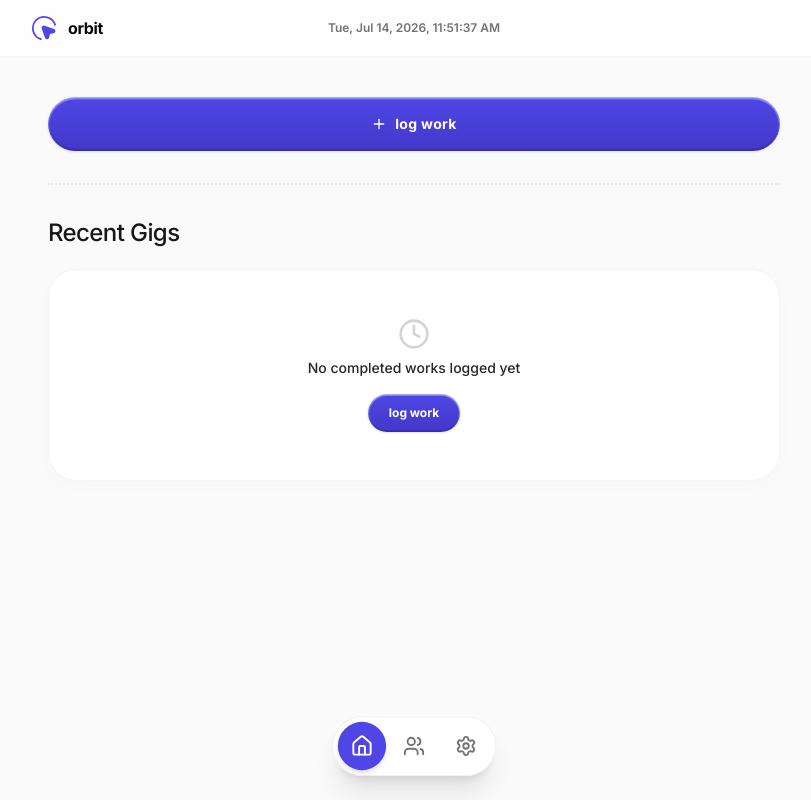
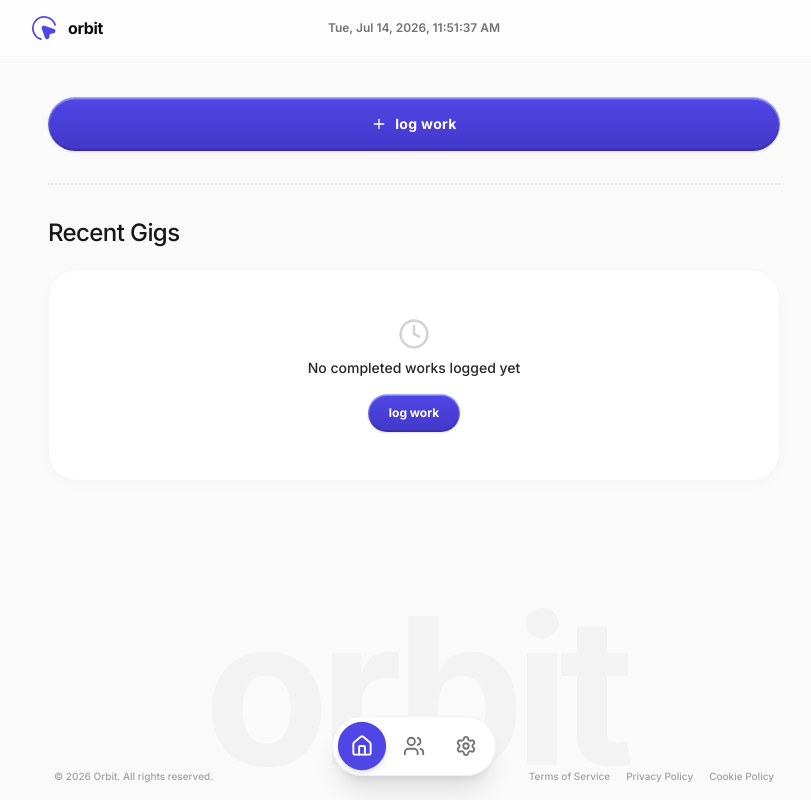
Before and after one commit to Kumaran-2003/orbit_work_tracker_aistudio, a React (Vite) app: page / in a window 1280 px wide. Shown: the whole page, without its empty margins (226-1037 px from the left). Built offline with nearby package versions, Linux system fonts and the light colour scheme; no server answers; the database is empty.

Commit message:
style: remove solid background from App wrapper to expose bottom fixed logo

```diff
--- a/src/App.tsx
+++ b/src/App.tsx
@@ -542,7 +542,7 @@ export default function App() {
   }
 
   return (
-    <div className="min-h-screen bg-[#FAFAFA] text-neutral-800 pb-32">
+    <div className="min-h-screen text-neutral-800 pb-32">
       {/* UNIQUE ORBIT LOGO HEADER */}
       <header className="border-b border-neutral-100 bg-white/75 backdrop-blur-md px-6 py-3.5 sticky top-0 z-40">
         <div className="max-w-3xl mx-auto flex items-center justify-between gap-2.5">
```
